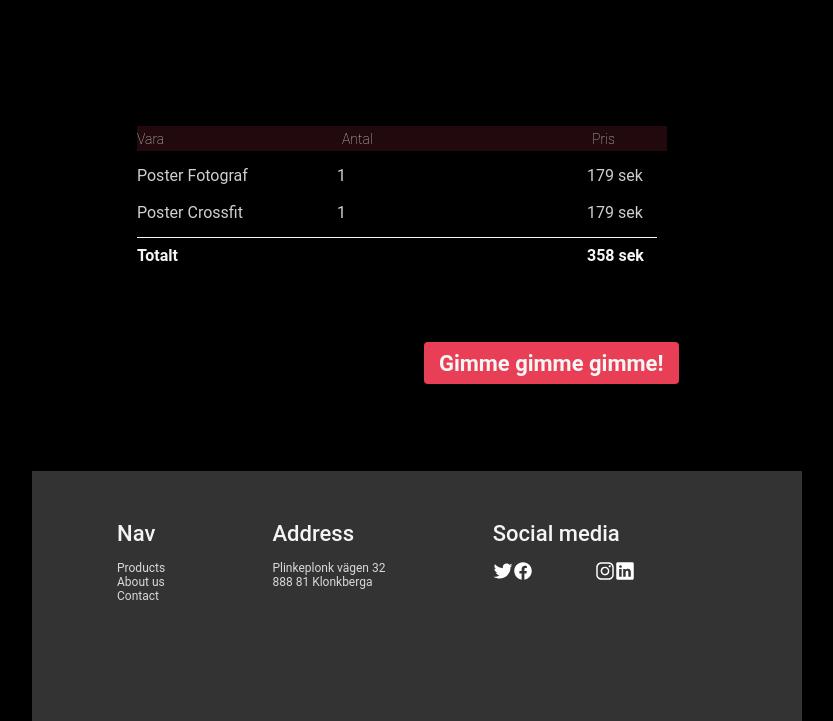
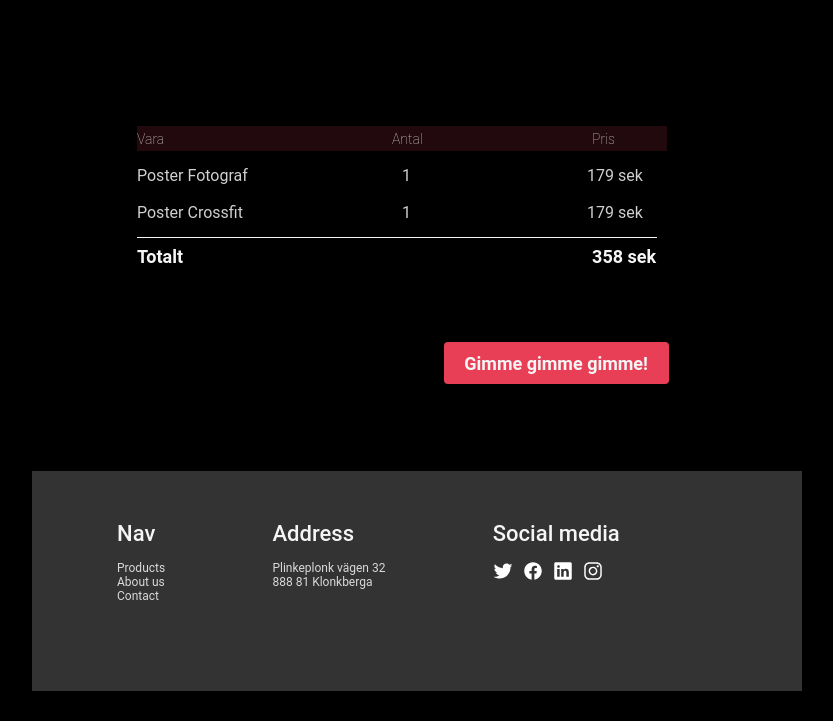
Before and after one commit to SofiaHjerpe/lexicon-poster-shop-grid, a plain HTML site: page checkout.html in a window 1280 px wide. Shown: the part 879-1600 px from the top of the page, without its empty margins (268-1101 px from the left). After the commit the page ends 1570 px from the top, so only its background shows below. Drawn offline with Linux system fonts and the light colour scheme.

Commit message:
fix icon padding, button style and price text

```diff
--- a/style2.css
+++ b/style2.css
@@ -9,7 +9,7 @@ body {
 
 .page-container {
   display: grid;
-  grid-template-rows: 200px 1150px 250px;
+  grid-template-rows: 200px 1150px 220px;
   grid-template-columns: 300px 300px;
 }
 .box1 {
@@ -211,6 +211,9 @@ p {
 .r2 {
   grid-column: 2;
 }
+.r2 p {
+  margin-inline: 50px;
+}
 .r3 {
   grid-column: 3;
   display: grid;
@@ -243,6 +246,9 @@ p {
 .r22 {
   grid-column: 2;
 }
+.r22 li {
+  margin-inline: 65px;
+}
 .r33 li:nth-of-type(1) {
   padding-bottom: 18px;
 }
@@ -271,7 +277,7 @@ p {
   margin-top: 10px;
   padding: 10px;
   padding-left: 0;
-  font-size: 16px;
+  font-size: 18px;
   font-weight: 600;
   font-family: roboto;
 }
@@ -288,10 +294,11 @@ p {
 }
 .box2-31 button {
   height: 42px;
-  font-size: 22px;
+  font-size: 18px;
   border-radius: 4px;
   font-weight: 600;
-  width: 255px;
+  width: 225px;
+  padding-inline: 5px;
   margin-inline: 30px;
 }
 
@@ -358,24 +365,9 @@ li > img {
 }
 .t3 {
   display: grid;
-  grid-template-columns: repeat(2, 20);
-  grid-column-gap: 0;
-  grid-template-rows: repeat(2, auto);
+  grid-template-columns: repeat(4, 30px);
 }
-.t3 > li {
-  grid-row: 1;
+.t3 li {
+  margin: 0;
+  padding: 0;
 }
-.t3 > li:nth-of-type(1) {
-  grid-column: 1;
-}
-.t3 > li:nth-of-type(2) {
-  grid-column: 1;
-  padding-inline: 20px 0;
-}
-.t3 > li:nth-of-type(3) {
-  grid-column: 2;
-  padding-inline: 20px;
-}
-.t3 > li:nth-of-type(4) {
-  grid-column: 2;
-}
```
